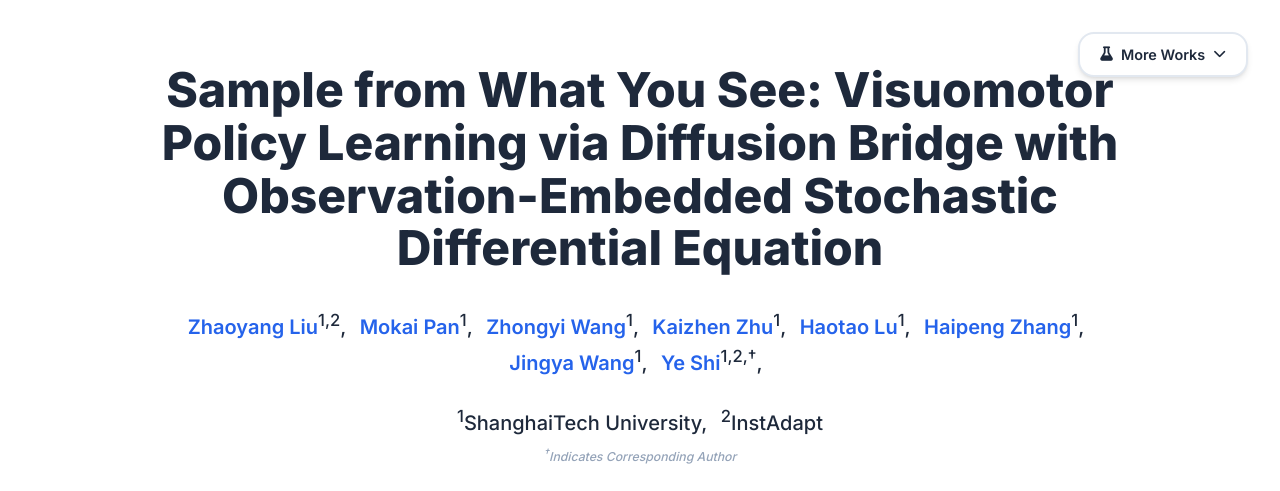
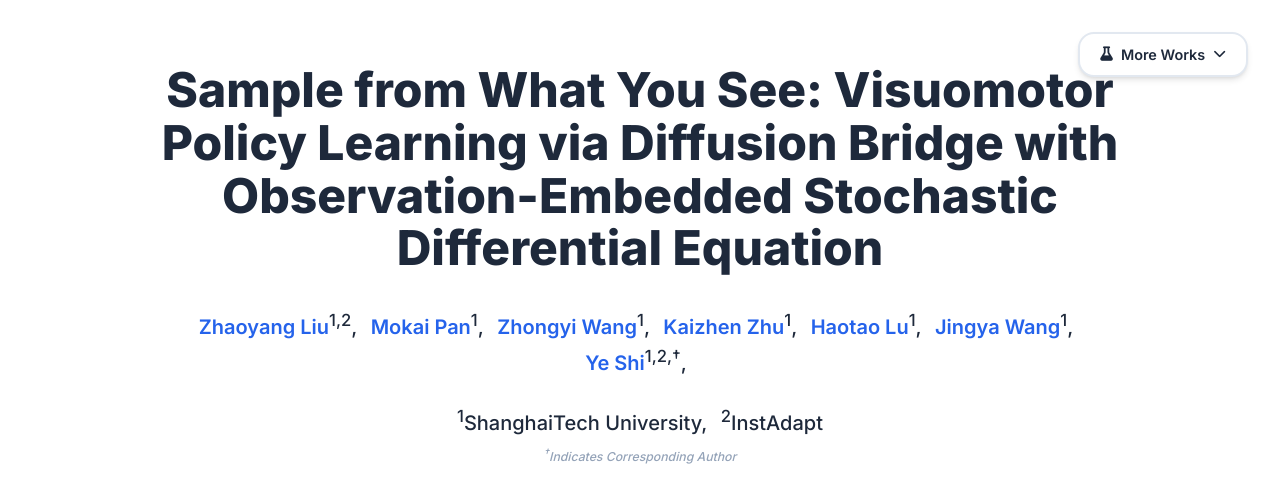
Before and after one commit to jianghcsr/BridgePolicy_page, a plain HTML site: page index.html in a window 1280 px wide. Shown: the top 491 px of the page. Drawn offline with nearby package versions, Linux system fonts and the light colour scheme; some icons are missing.

Commit message:
Update index.html

```diff
--- a/index.html
+++ b/index.html
@@ -255,11 +255,9 @@
                       <span class="author-block">
                         <a href="FIFTH AUTHOR PERSONAL LINK" target="_blank">Haotao Lu</a><sup>1</sup>,</span>
                         <span class="author-block">
-                          <a href="SIXTH AUTHOR PERSONAL LINK" target="_blank">Haipeng Zhang</a><sup>1</sup>,</span>
+                          <a href="SEVENTH AUTHOR PERSONAL LINK" target="_blank">Jingya Wang</a><sup>1</sup>,</span>
                           <span class="author-block">
-                            <a href="SEVENTH AUTHOR PERSONAL LINK" target="_blank">Jingya Wang</a><sup>1</sup>,</span>
-                            <span class="author-block">
-                              <a href="EIGHTH AUTHOR PERSONAL LINK" target="_blank">Ye Shi</a><sup>1,2,†</sup>,</span>
+                            <a href="EIGHTH AUTHOR PERSONAL LINK" target="_blank">Ye Shi</a><sup>1,2,†</sup>,</span>
                   </span>
                   </div>
 
```
